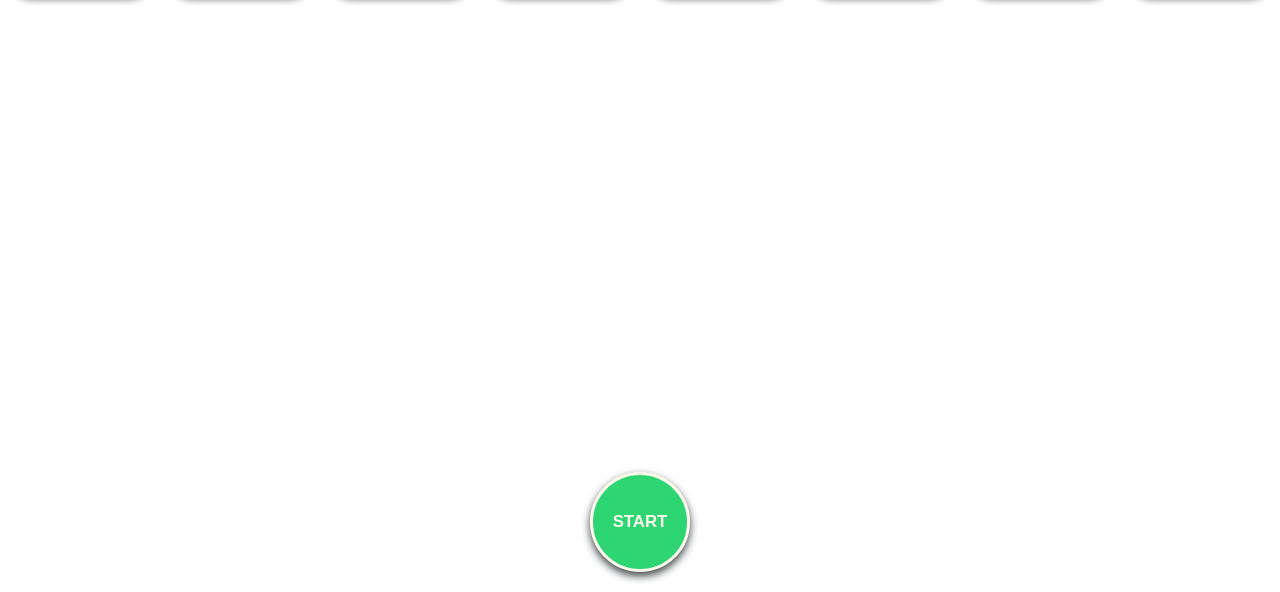
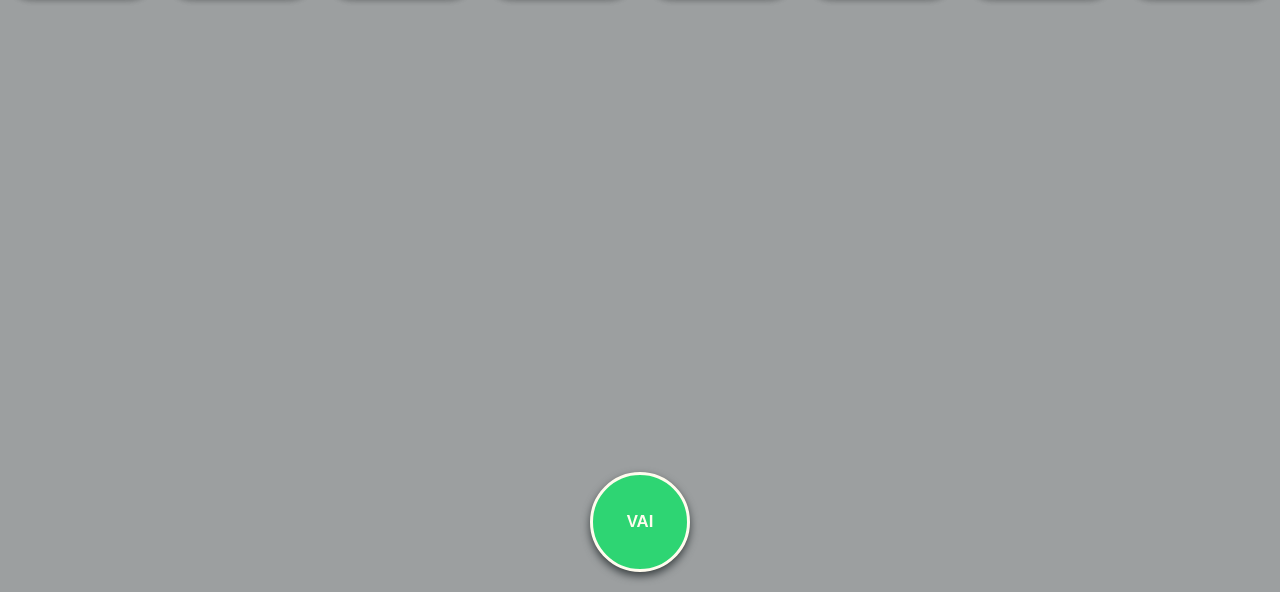
Before and after one commit to luxu/jogo-da-memoria, a plain HTML site: page index.html in a window 1280 px wide. Shown: the part 208-800 px from the top of the page. Drawn offline with Linux system fonts and the light colour scheme.

Commit message:
Fim da aula 35

```diff
--- a/index.html
+++ b/index.html
@@ -21,7 +21,9 @@
     <script src="src/components/point-bar/index.js"></script>
     <script src="src/objects/cards-wrapper/index.js"></script>
     <script src="src/components/memory-card/index.js"></script>
+    <script src="src/objects/transparency-layer/index.js"></script>
     <script src="src/components/game-button/index.js"></script>
+    <script src="src/objects/layer-start/index.js"></script>
     <script src="src/pages/games/index.js"></script>
   </body>
 </html>
--- a/src/components/game-button/index.js
+++ b/src/components/game-button/index.js
@@ -26,17 +26,23 @@ const gameButton = (function () {
     `;
 
     $head.insertBefore($style, null);
-  }
+  };
 
-  module.render = () => {
+  module.handleClick = $component => {
+    $component.remove();
+    document.querySelector(".transparency-layer").remove();
+  };
+
+  module.render = content => {
     module._style();
 
     return `
-      <button class="game-button">Start</button>
+      <button class="game-button">${content}</button>
     `;
   };
 
   return {
-    render: module.render
+    render: module.render,
+    handleClick: module.handleClick
   };
 })();
--- /dev/null
+++ b/src/objects/layer-start/index.js
@@ -0,0 +1,23 @@
+const layerStart = (function(){
+  const module = {};
+
+  module.handleClick = $component => $component.remove();
+
+  module.render = content => {
+    const $transparencyLayer = transparencyLayer.render();
+    const $gameButton = gameButton.render(content);
+
+    return `
+      <div class="layer-start" onClick="layerStart.handleClick(this)">
+        ${$transparencyLayer}
+        ${$gameButton}
+      </div>
+    `
+  };
+
+  return {
+    render: module.render,
+    handleClick: module.handleClick
+  }
+
+})()
--- /dev/null
+++ b/src/objects/transparency-layer/index.js
@@ -0,0 +1,32 @@
+const transparencyLayer = (function() {
+  const module = {};
+
+  module._style = () => {
+    const $head = document.querySelector("head");
+    const $style = document.createElement("style");
+
+    $style.textContent = `
+      .transparency-layer {
+        display: block;
+        background-color:rgba(58, 64, 66, 0.5);
+        position: absolute;
+        height: 100vh;
+        width: 100vw;
+        top: 0;
+      }
+    `
+    $head.insertBefore($style, null)
+  }
+
+  module.render = () => {
+    module._style();
+
+    return `
+      <div class="transparency-layer"></div>
+    `;
+  };
+
+  return {
+    render: module.render
+  }
+})()
--- a/src/pages/games/index.js
+++ b/src/pages/games/index.js
@@ -5,7 +5,9 @@
   const createMemoryCard = memoryCard.create();
 
   const $pointBar = pointBar.create();
-  const $gameButton = gameButton.render();
+  const $layerStart = layerStart.render("Vai")
+  // const $transparencyLayer = transparencyLayer.render();
+  // const $gameButton = gameButton.render("Vai");
 
   const $memoryCardC = createMemoryCard({
     src: "img/icon-c.png",
@@ -38,5 +40,7 @@
 
   $root.insertAdjacentHTML("afterbegin", $pointBar);
   $root.insertAdjacentElement("beforeend", $cardsWrapper);
-  $root.insertAdjacentHTML("beforeend", $gameButton);
+  $root.insertAdjacentHTML("beforeend", $layerStart);
+  // $root.insertAdjacentHTML("beforeend", $transparencyLayer);
+  // $root.insertAdjacentHTML("beforeend", $gameButton);
 })();
```
Also changed, not shown: .atom-live-server.json (added).
